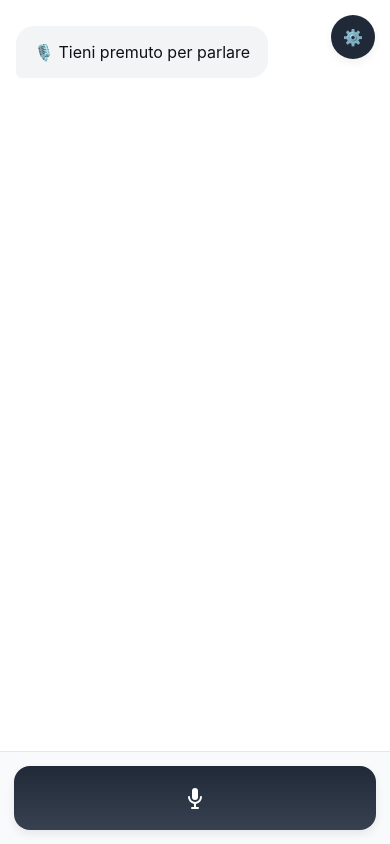
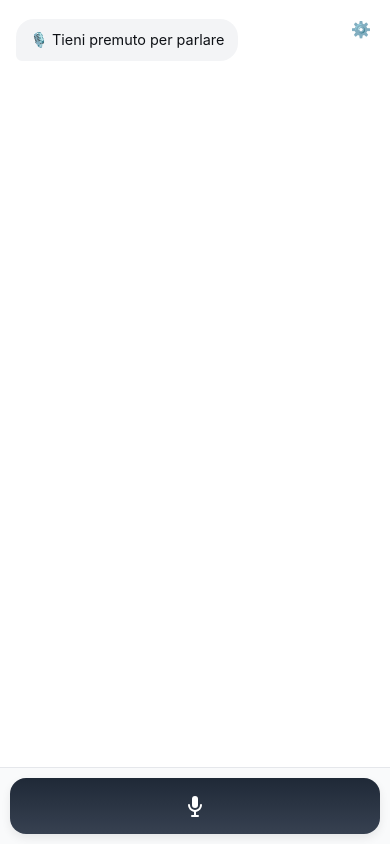
Before and after one commit to Fedelongoni-phd/multimodal-chatbot-v2, a plain HTML site: page vocal_formal/index.html in a window 390 px wide. Drawn offline with Linux system fonts and the light colour scheme.

Commit message:
UI improvements: compact design, clean audio settings, session storage
- More compact interface with reduced padding/margins
- Clean audio settings button
- Changed localStorage to sessionStorage (resets on page close)
- Applied to all 4 chat interfaces

```diff
--- a/textual_empathic/assets/script.js
+++ b/textual_empathic/assets/script.js
@@ -43,12 +43,12 @@ function saveConversation() {
     });
   });
 
-  // Salva nel browser
-  localStorage.setItem('chatHistory_empathic', JSON.stringify(messages));
+  // Salva nel browser (sessionStorage - si resetta quando chiudi la pagina)
+  sessionStorage.setItem('chatHistory_empathic', JSON.stringify(messages));
 }
 
 function loadConversation() {
-  const saved = localStorage.getItem('chatHistory_empathic');
+  const saved = sessionStorage.getItem('chatHistory_empathic');
   if (saved) {
     const messages = JSON.parse(saved);
 
--- a/textual_empathic/assets/style.css
+++ b/textual_empathic/assets/style.css
@@ -75,22 +75,27 @@ body {
 
 .msg {
   display: flex;
-  margin: 10px 0;
+  margin: 6px 0; /* Ridotto per interfaccia più compatta */
 }
 
-/* Mobile - più spazio tra messaggi */
+/* Mobile - più compatto */
 @media (max-width: 767px) {
   .msg {
-    margin: 12px 0;
+    margin: 4px 0; /* Ridotto per interfaccia più compatta */
+  }
+
+  .bubble {
+    padding: 8px 12px; /* Ancora più compatto su mobile */
+    font-size: 0.85rem; /* Font più piccolo su mobile */
   }
 }
 
 .bubble {
-  padding: 14px 18px; /* Mobile - più padding */
+  padding: 10px 14px; /* Ridotto per interfaccia più compatta */
   border-radius: var(--radius);
   line-height: 1.4;
   max-width: 85%; /* Mobile - più spazio */
-  font-size: 1rem; /* Mobile - evita zoom */
+  font-size: 0.9rem; /* Ridotto per compattezza */
 }
 
 /* Tablet/Desktop */
@@ -133,9 +138,9 @@ body {
 /* Mobile specific improvements */
 @media (max-width: 767px) {
   .chat-input-area {
-    padding: 12px;
-    padding-bottom: max(12px, env(safe-area-inset-bottom) + 8px);
-    min-height: 60px; /* Altezza minima per touch target */
+    padding: 8px; /* Ridotto per compattezza */
+    padding-bottom: max(8px, env(safe-area-inset-bottom) + 6px);
+    min-height: 50px; /* Ridotto per interfaccia più compatta */
   }
 }
 
--- a/textual_formal/assets/script.js
+++ b/textual_formal/assets/script.js
@@ -43,12 +43,12 @@ function saveConversation() {
     });
   });
 
-  // Salva nel browser
-  localStorage.setItem('chatHistory_formal', JSON.stringify(messages));
+  // Salva nel browser (sessionStorage - si resetta quando chiudi la pagina)
+  sessionStorage.setItem('chatHistory_formal', JSON.stringify(messages));
 }
 
 function loadConversation() {
-  const saved = localStorage.getItem('chatHistory_formal');
+  const saved = sessionStorage.getItem('chatHistory_formal');
   if (saved) {
     const messages = JSON.parse(saved);
 
--- a/textual_formal/assets/style.css
+++ b/textual_formal/assets/style.css
@@ -75,22 +75,27 @@ body {
 
 .msg {
   display: flex;
-  margin: 10px 0;
+  margin: 6px 0; /* Ridotto per interfaccia più compatta */
 }
 
-/* Mobile - più spazio tra messaggi */
+/* Mobile - più compatto */
 @media (max-width: 767px) {
   .msg {
-    margin: 12px 0;
+    margin: 4px 0; /* Ridotto per interfaccia più compatta */
+  }
+
+  .bubble {
+    padding: 8px 12px; /* Ancora più compatto su mobile */
+    font-size: 0.85rem; /* Font più piccolo su mobile */
   }
 }
 
 .bubble {
-  padding: 14px 18px; /* Mobile - più padding */
+  padding: 10px 14px; /* Ridotto per interfaccia più compatta */
   border-radius: var(--radius);
   line-height: 1.4;
   max-width: 85%; /* Mobile - più spazio */
-  font-size: 1rem; /* Mobile - evita zoom */
+  font-size: 0.9rem; /* Ridotto per compattezza */
 }
 
 /* Tablet/Desktop */
@@ -133,9 +138,9 @@ body {
 /* Mobile specific improvements */
 @media (max-width: 767px) {
   .chat-input-area {
-    padding: 12px;
-    padding-bottom: max(12px, env(safe-area-inset-bottom) + 8px);
-    min-height: 60px; /* Altezza minima per touch target */
+    padding: 8px; /* Ridotto per compattezza */
+    padding-bottom: max(8px, env(safe-area-inset-bottom) + 6px);
+    min-height: 50px; /* Ridotto per interfaccia più compatta */
   }
 }
 
--- a/vocal_empathic/assets/script.js
+++ b/vocal_empathic/assets/script.js
@@ -45,12 +45,12 @@ function saveConversation() {
     });
   });
 
-  // Salva nel browser
-  localStorage.setItem('chatHistory_vocal_empathic', JSON.stringify(messages));
+  // Salva nel browser (sessionStorage - si resetta quando chiudi la pagina)
+  sessionStorage.setItem('chatHistory_vocal_empathic', JSON.stringify(messages));
 }
 
 function loadConversation() {
-  const saved = localStorage.getItem('chatHistory_vocal_empathic');
+  const saved = sessionStorage.getItem('chatHistory_vocal_empathic');
   if (saved) {
     const messages = JSON.parse(saved);
 
--- a/vocal_empathic/assets/style.css
+++ b/vocal_empathic/assets/style.css
@@ -86,20 +86,25 @@ body {
 }
 
 /* FUMETTI */
-.msg { display: flex; margin: 6px 0; }
+.msg { display: flex; margin: 4px 0; /* Ridotto per interfaccia più compatta */ }
 .msg.bot { justify-content: flex-start; }
 .msg.user { justify-content: flex-end; }
 
-/* Mobile - più spazio tra messaggi */
+/* Mobile - più compatto */
 @media (max-width: 767px) {
   .msg {
-    margin: 10px 0;
+    margin: 3px 0; /* Ridotto per interfaccia più compatta */
+  }
+
+  .bubble {
+    padding: 8px 12px; /* Ancora più compatto su mobile */
+    font-size: 0.85rem; /* Font più piccolo su mobile */
   }
 }
 
 .bubble {
-  padding: 14px 18px; /* Mobile - più padding */
-  font-size: 1rem; /* Mobile - evita zoom */
+  padding: 10px 14px; /* Ridotto per interfaccia più compatta */
+  font-size: 0.9rem; /* Ridotto per compattezza */
   line-height: 1.5;
   max-width: 85%; /* Mobile - più spazio */
   animation: fadeIn 0.3s ease;
@@ -159,9 +164,9 @@ body {
 /* Mobile specific improvements */
 @media (max-width: 767px) {
   .voice-controls {
-    padding: 14px;
-    padding-bottom: max(14px, env(safe-area-inset-bottom) + 8px);
-    min-height: 80px; /* Altezza minima per touch target */
+    padding: 10px; /* Ridotto per compattezza */
+    padding-bottom: max(10px, env(safe-area-inset-bottom) + 6px);
+    min-height: 70px; /* Ridotto per interfaccia più compatta */
   }
 }
 
@@ -175,7 +180,7 @@ body {
 
 #micButton {
   width: 100%;
-  height: 64px; /* Mobile - più grande per touch */
+  height: 56px; /* Ridotto per interfaccia più compatta */
   border: none;
   border-radius: var(--radius);
   background: linear-gradient(180deg, var(--primary) 0%, var(--primary-light) 100%);
@@ -194,7 +199,7 @@ body {
 /* Tablet/Desktop */
 @media (min-width: 768px) {
   #micButton {
-    height: 58px;
+    height: 52px; /* Ridotto per interfaccia più compatta */
   }
 }
 #micButton:focus-visible { outline: none; box-shadow: var(--focus-ring); }
@@ -451,45 +456,29 @@ body {
 }
 
 .devices-btn {
-  background: var(--primary);
-  color: white;
+  background: transparent;
+  color: var(--primary);
   border: none;
-  border-radius: 50%;
-  width: 48px;
-  height: 48px;
+  /* RIMOSSO: border-radius: 50%; */
+  width: 32px; /* Ancora più piccolo */
+  height: 32px; /* Ancora più piccolo */
   cursor: pointer;
-  font-size: 18px;
-  transition: all 0.3s cubic-bezier(0.25, 0.46, 0.45, 0.94);
-  backdrop-filter: blur(20px);
-  box-shadow: var(--shadow);
+  font-size: 18px; /* Leggermente più grande per compensare la dimensione */
+  transition: transform 0.2s ease; /* Transizione per il movimento */
   position: relative;
-  overflow: hidden;
+  padding: 0; /* Rimuove qualsiasi padding */
+  margin: 0; /* Rimuove qualsiasi margin */
 }
 
-.devices-btn::before {
-  content: '';
-  position: absolute;
-  top: 0;
-  left: -100%;
-  width: 100%;
-  height: 100%;
-  background: linear-gradient(90deg, transparent, rgba(255,255,255,0.2), transparent);
-  transition: left 0.5s;
-}
-
-.devices-btn:hover::before {
-  left: 100%;
-}
+/* RIMOSSO: effetto luce che scorre */
 
 .devices-btn:hover {
-  background: var(--primary-light);
-  transform: scale(1.05) translateY(-2px);
-  box-shadow: 0 8px 20px rgba(31, 41, 55, 0.3);
+  transform: translateY(-2px); /* Piccolo movimento verso l'alto */
+  transition: transform 0.2s ease; /* Transizione fluida */
 }
 
 .devices-btn:active {
-  transform: scale(0.95) translateY(0);
-  transition: all 0.1s ease;
+  /* Completamente basic - nessun effetto active */
 }
 
 /* Panel dispositivi */
@@ -718,9 +707,9 @@ body {
   }
 
   .devices-btn {
-    width: 44px;
-    height: 44px;
-    font-size: 16px;
+    width: 28px; /* Ancora più basic su mobile */
+    height: 28px; /* Ancora più basic su mobile */
+    font-size: 16px; /* Leggermente più grande per compensare */
   }
 
   .devices-header h3 {
--- a/vocal_formal/assets/script.js
+++ b/vocal_formal/assets/script.js
@@ -45,12 +45,12 @@ function saveConversation() {
     });
   });
 
-  // Salva nel browser
-  localStorage.setItem('chatHistory_vocal_formal', JSON.stringify(messages));
+  // Salva nel browser (sessionStorage - si resetta quando chiudi la pagina)
+  sessionStorage.setItem('chatHistory_vocal_formal', JSON.stringify(messages));
 }
 
 function loadConversation() {
-  const saved = localStorage.getItem('chatHistory_vocal_formal');
+  const saved = sessionStorage.getItem('chatHistory_vocal_formal');
   if (saved) {
     const messages = JSON.parse(saved);
 
--- a/vocal_formal/assets/style.css
+++ b/vocal_formal/assets/style.css
@@ -86,20 +86,25 @@ body {
 }
 
 /* FUMETTI */
-.msg { display: flex; margin: 6px 0; }
+.msg { display: flex; margin: 4px 0; /* Ridotto per interfaccia più compatta */ }
 .msg.bot { justify-content: flex-start; }
 .msg.user { justify-content: flex-end; }
 
-/* Mobile - più spazio tra messaggi */
+/* Mobile - più compatto */
 @media (max-width: 767px) {
   .msg {
-    margin: 10px 0;
+    margin: 3px 0; /* Ridotto per interfaccia più compatta */
+  }
+
+  .bubble {
+    padding: 8px 12px; /* Ancora più compatto su mobile */
+    font-size: 0.85rem; /* Font più piccolo su mobile */
   }
 }
 
 .bubble {
-  padding: 14px 18px; /* Mobile - più padding */
-  font-size: 1rem; /* Mobile - evita zoom */
+  padding: 10px 14px; /* Ridotto per interfaccia più compatta */
+  font-size: 0.9rem; /* Ridotto per compattezza */
   line-height: 1.5;
   max-width: 85%; /* Mobile - più spazio */
   animation: fadeIn 0.3s ease;
@@ -159,9 +164,9 @@ body {
 /* Mobile specific improvements */
 @media (max-width: 767px) {
   .voice-controls {
-    padding: 14px;
-    padding-bottom: max(14px, env(safe-area-inset-bottom) + 8px);
-    min-height: 80px; /* Altezza minima per touch target */
+    padding: 10px; /* Ridotto per compattezza */
+    padding-bottom: max(10px, env(safe-area-inset-bottom) + 6px);
+    min-height: 70px; /* Ridotto per interfaccia più compatta */
   }
 }
 
@@ -175,7 +180,7 @@ body {
 
 #micButton {
   width: 100%;
-  height: 64px; /* Mobile - più grande per touch */
+  height: 56px; /* Ridotto per interfaccia più compatta */
   border: none;
   border-radius: var(--radius);
   background: linear-gradient(180deg, var(--primary) 0%, var(--primary-light) 100%);
@@ -194,7 +199,7 @@ body {
 /* Tablet/Desktop */
 @media (min-width: 768px) {
   #micButton {
-    height: 58px;
+    height: 52px; /* Ridotto per interfaccia più compatta */
   }
 }
 #micButton:focus-visible { outline: none; box-shadow: var(--focus-ring); }
@@ -451,45 +456,29 @@ body {
 }
 
 .devices-btn {
-  background: var(--primary);
-  color: white;
+  background: transparent;
+  color: var(--primary);
   border: none;
-  border-radius: 50%;
-  width: 48px;
-  height: 48px;
+  /* RIMOSSO: border-radius: 50%; */
+  width: 32px; /* Ancora più piccolo */
+  height: 32px; /* Ancora più piccolo */
   cursor: pointer;
-  font-size: 18px;
-  transition: all 0.3s cubic-bezier(0.25, 0.46, 0.45, 0.94);
-  backdrop-filter: blur(20px);
-  box-shadow: var(--shadow);
+  font-size: 18px; /* Leggermente più grande per compensare la dimensione */
+  transition: transform 0.2s ease; /* Transizione per il movimento */
   position: relative;
-  overflow: hidden;
+  padding: 0; /* Rimuove qualsiasi padding */
+  margin: 0; /* Rimuove qualsiasi margin */
 }
 
-.devices-btn::before {
-  content: '';
-  position: absolute;
-  top: 0;
-  left: -100%;
-  width: 100%;
-  height: 100%;
-  background: linear-gradient(90deg, transparent, rgba(255,255,255,0.2), transparent);
-  transition: left 0.5s;
-}
-
-.devices-btn:hover::before {
-  left: 100%;
-}
+/* RIMOSSO: effetto luce che scorre */
 
 .devices-btn:hover {
-  background: var(--primary-light);
-  transform: scale(1.05) translateY(-2px);
-  box-shadow: 0 8px 20px rgba(31, 41, 55, 0.3);
+  transform: translateY(-2px); /* Piccolo movimento verso l'alto */
+  transition: transform 0.2s ease; /* Transizione fluida */
 }
 
 .devices-btn:active {
-  transform: scale(0.95) translateY(0);
-  transition: all 0.1s ease;
+  /* Completamente basic - nessun effetto active */
 }
 
 /* Panel dispositivi */
@@ -718,9 +707,9 @@ body {
   }
 
   .devices-btn {
-    width: 44px;
-    height: 44px;
-    font-size: 16px;
+    width: 28px; /* Ancora più basic su mobile */
+    height: 28px; /* Ancora più basic su mobile */
+    font-size: 16px; /* Leggermente più grande per compensare */
   }
 
   .devices-header h3 {
```
